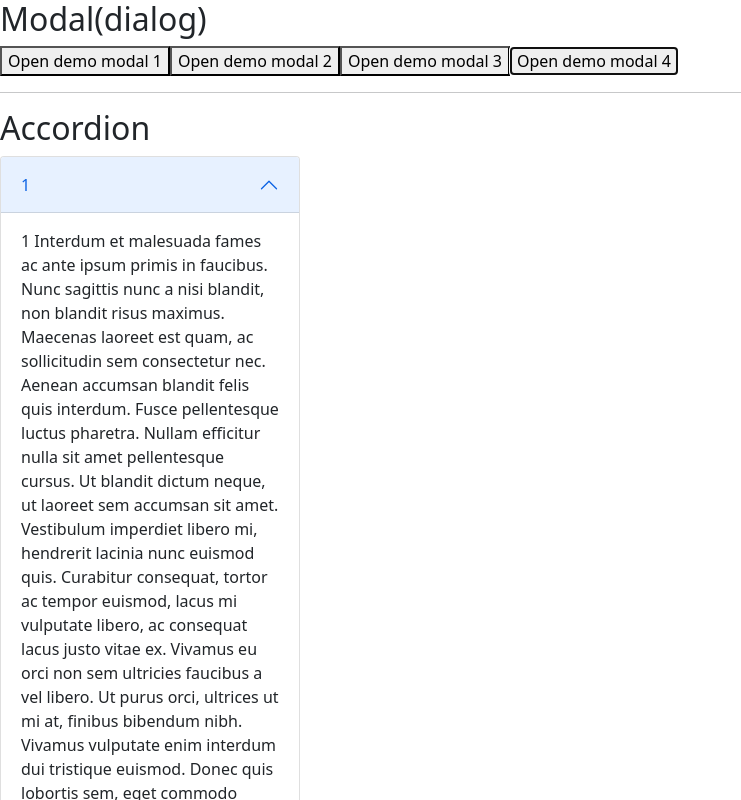
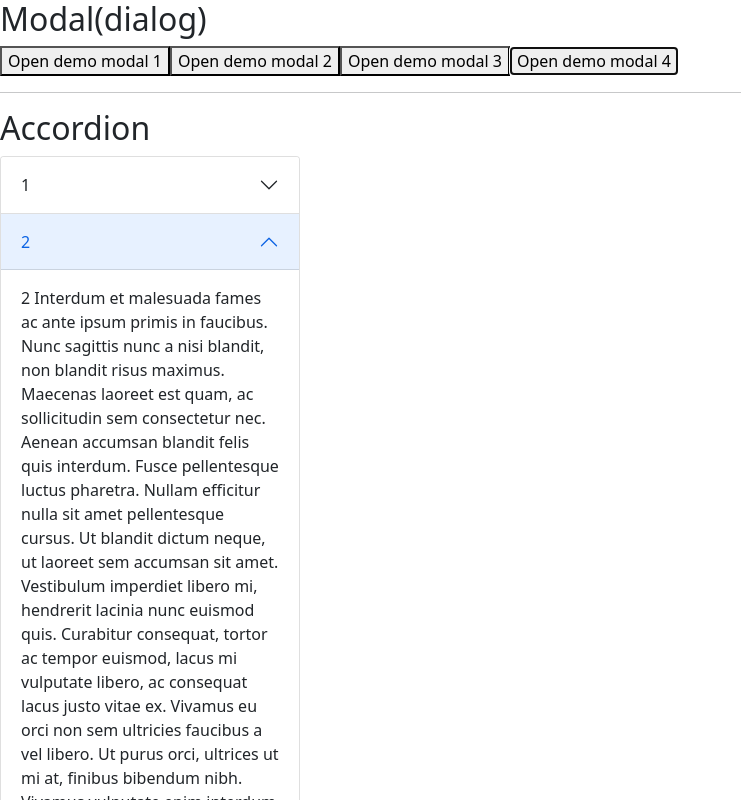
Before and after one commit to r2dev/sml, a React (Create React App) app: page / in a window 1280 px wide. Shown: the top 800 px of the page, without its empty margins (0-741 px from the left). Built offline with nearby package versions, Linux system fonts and the light colour scheme.

Commit message:
remove multiple and toggle, user have to pass into control code

```diff
--- a/src/App.js
+++ b/src/App.js
@@ -1,12 +1,39 @@
-import React from 'react'
+import React, { useState } from 'react'
 import {ModalDemo } from './react/Modal';
 import DateInput from './react/DateInput';
 import "./App.css"
 import {Accordion, AccordionButton, AccordionContent} from './react/Accordion';
 
 function AccordionDemo() {
+  const [expandState, setExpandState] = useState([1])
+  function handleExpand(index) {
+
+    /** demo allow only one accordion to be opened and click again to close*/
+    // if (expandState.includes(index)) {
+    //   setExpandState([])
+    // } else {
+    //   setExpandState([index])
+    // }
+///////////////////////////
+    /** demo allow multiple accordions to be opened and click again to close */
+    if (expandState.includes(index)) {
+      setExpandState(expandState.filter((v) => v != index))
+    } else {
+      setExpandState(expandState.concat(index))
+    }
+////////////////////////////
+
+    /** demo allow only one to be opened and click another one to close */
+    // if (expandState.includes(index)) {
+    // } else {
+    //   setExpandState([index])
+    // }
+
+
+
+  }
   return (
-      <Accordion toggle={true} multiple={true} defaultExpandedIndex={[0, 1]}>
+      <Accordion expandedItems={expandState} onExpand={handleExpand}>
         <div className="accordion" id="accordionExample" style={{width: 300}}>
           <div className="accordion-item">
             <AccordionButton className="accordion-button collapsed" activeClassName="accordion-button" accordionIndex={0}>1</AccordionButton>
--- a/src/react/Accordion.js
+++ b/src/react/Accordion.js
@@ -16,13 +16,8 @@ const FocusFlag_Last = 4;
 
 function Accordion({
     // this value is for initializing only, change value after render will not take effects
-    defaultExpandedIndex = [],
-
-    // allow users to open multiple accordion at the same time
-    multiple=false,
-
-    // allow users to click the opened button to close the accordion
-    toggle=false,
+    expandedItems = [],
+    onExpand = items => {},
     children,
 }) {
     const internalAccordionID = useRef(accordionNextID++);
@@ -32,11 +27,9 @@ function Accordion({
         count: 0,
         // refs will look like this when finished {1: button1ref, 2: button2Ref, 4: button4ref}
         refs: {},
-        // opened will hold the opened accordion index in a array
-        opened: defaultExpandedIndex
     });
 
-
+    // hack way to search the previous button or next button in react.
     function handleFocusKey(currentIndex, focusFlag) {
         const initialIndex = currentIndex
         switch (focusFlag) {
@@ -64,21 +57,11 @@ function Accordion({
     }
 
     function handleExpand(accordionIndex) {
-        if (state.opened.includes(accordionIndex)) {
-            if (toggle) {
-                dispatch({type: 'setExpandState', opened: state.opened.filter(v => v != accordionIndex)})
-            }
-        } else {
-            if (multiple) {
-                dispatch({type: 'setExpandState', opened: state.opened.concat([accordionIndex])})
-            } else {
-                dispatch({type: 'setExpandState', opened: [accordionIndex]})
-            }
-        }
+        onExpand(accordionIndex);
     }
 
     return(
-        <AccordionStateContext.Provider value={[state, internalAccordionID.current]}>
+        <AccordionStateContext.Provider value={[state, expandedItems, internalAccordionID.current]}>
             <AccordionDispatchContext.Provider value={[dispatch, handleFocusKey, handleExpand]}>
                 {children}
             </AccordionDispatchContext.Provider>
@@ -124,7 +107,7 @@ function internalAccordionReducer(state, action) {
 
 function AccordionButton({accordionIndex, className, activeClassName, ...props}) {
     const buttonRef = useRef();
-    const [state, accordionID] = useAccordionState();
+    const [state, expandedItems, accordionID] = useAccordionState();
     const [dispatch, handleFocusKey, handleExpand] = useAccordionDispatch();
     // when mounted, we send the ref to context
     useEffect(() => {
@@ -170,51 +153,25 @@ function AccordionButton({accordionIndex, className, activeClassName, ...props})
             onKeyDown={handleKeyDown}
             id={`accordion-button-${accordionID}-${accordionIndex}`}
             aria-controls={`accordion-content-${accordionID}-${accordionIndex}`}
-            className={state.opened.includes(accordionIndex) && activeClassName && activeClassName.length? activeClassName: className}
+            className={expandedItems.includes(accordionIndex) && activeClassName && activeClassName.length? activeClassName: className}
             {...props}
         />
     )
 }
 
 function AccordionContent({accordionIndex, className, activeClassName, ...props}) {
-    const [state, accordionID] = useAccordionState();
+    const [_state, expandedItems, accordionID] = useAccordionState();
     return (
         <div
             role="region"
             id={`accordion-content-${accordionID}-${accordionIndex}`}
             aria-labelledby={`accordion-button-${accordionID}-${accordionIndex}`}
-            hidden={state.opened.includes(accordionIndex)? undefined: true}
-            className={(state.opened.includes(accordionIndex) && activeClassName && activeClassName.length)? activeClassName: className}
+            hidden={expandedItems.includes(accordionIndex)? undefined: true}
+            className={(expandedItems.includes(accordionIndex) && activeClassName && activeClassName.length)? activeClassName: className}
             {...props}
         />
     )
 }
 
-function AccordionDemo() {
-    return (
-        <Accordion>
-            <AccordionButton accordionIndex={0} style={buttonStyle}>1</AccordionButton>
-            <AccordionContent accordionIndex={0}>1 Interdum et malesuada fames ac ante ipsum primis in faucibus. Nunc sagittis nunc a nisi blandit, non blandit risus maximus. Maecenas laoreet est quam, ac sollicitudin sem consectetur nec. Aenean accumsan blandit felis quis interdum. Fusce pellentesque luctus pharetra. Nullam efficitur nulla sit amet pellentesque cursus. Ut blandit dictum neque, ut laoreet sem accumsan sit amet. Vestibulum imperdiet libero mi, hendrerit lacinia nunc euismod quis. Curabitur consequat, tortor ac tempor euismod, lacus mi vulputate libero, ac consequat lacus justo vitae ex. Vivamus eu orci non sem ultricies faucibus a vel libero. Ut purus orci, ultrices ut mi at, finibus bibendum nibh. Vivamus vulputate enim interdum dui tristique euismod. Donec quis lobortis sem, eget commodo lorem. Nunc sapien dolor, rhoncus et vehicula elementum, convallis sit amet turpis.</AccordionContent>
 
-            <AccordionButton accordionIndex={1} style={buttonStyle}>2</AccordionButton>
-            <AccordionContent accordionIndex={1}>2 Interdum et malesuada fames ac ante ipsum primis in faucibus. Nunc sagittis nunc a nisi blandit, non blandit risus maximus. Maecenas laoreet est quam, ac sollicitudin sem consectetur nec. Aenean accumsan blandit felis quis interdum. Fusce pellentesque luctus pharetra. Nullam efficitur nulla sit amet pellentesque cursus. Ut blandit dictum neque, ut laoreet sem accumsan sit amet. Vestibulum imperdiet libero mi, hendrerit lacinia nunc euismod quis. Curabitur consequat, tortor ac tempor euismod, lacus mi vulputate libero, ac consequat lacus justo vitae ex. Vivamus eu orci non sem ultricies faucibus a vel libero. Ut purus orci, ultrices ut mi at, finibus bibendum nibh. Vivamus vulputate enim interdum dui tristique euismod. Donec quis lobortis sem, eget commodo lorem. Nunc sapien dolor, rhoncus et vehicula elementum, convallis sit amet turpis.</AccordionContent>
-            <div>
-                <AccordionButton accordionIndex={2} style={buttonStyle}>3</AccordionButton>
-                <AccordionButton accordionIndex={3} style={buttonStyle}>4</AccordionButton>
-                <div>
-                    <div>
-                    <AccordionContent accordionIndex={2}>3 Interdum et malesuada fames ac ante ipsum primis in faucibus. Nunc sagittis nunc a nisi blandit, non blandit risus maximus. Maecenas laoreet est quam, ac sollicitudin sem consectetur nec. Aenean accumsan blandit felis quis interdum. Fusce pellentesque luctus pharetra. Nullam efficitur nulla sit amet pellentesque cursus. Ut blandit dictum neque, ut laoreet sem accumsan sit amet. Vestibulum imperdiet libero mi, hendrerit lacinia nunc euismod quis. Curabitur consequat, tortor ac tempor euismod, lacus mi vulputate libero, ac consequat lacus justo vitae ex. Vivamus eu orci non sem ultricies faucibus a vel libero. Ut purus orci, ultrices ut mi at, finibus bibendum nibh. Vivamus vulputate enim interdum dui tristique euismod. Donec quis lobortis sem, eget commodo lorem. Nunc sapien dolor, rhoncus et vehicula elementum, convallis sit amet turpis.</AccordionContent>
-                    </div>
-                </div>
-                <AccordionContent accordionIndex={3}>4 Interdum et malesuada fames ac ante ipsum primis in faucibus. Nunc sagittis nunc a nisi blandit, non blandit risus maximus. Maecenas laoreet est quam, ac sollicitudin sem consectetur nec. Aenean accumsan blandit felis quis interdum. Fusce pellentesque luctus pharetra. Nullam efficitur nulla sit amet pellentesque cursus. Ut blandit dictum neque, ut laoreet sem accumsan sit amet. Vestibulum imperdiet libero mi, hendrerit lacinia nunc euismod quis. Curabitur consequat, tortor ac tempor euismod, lacus mi vulputate libero, ac consequat lacus justo vitae ex. Vivamus eu orci non sem ultricies faucibus a vel libero. Ut purus orci, ultrices ut mi at, finibus bibendum nibh. Vivamus vulputate enim interdum dui tristique euismod. Donec quis lobortis sem, eget commodo lorem. Nunc sapien dolor, rhoncus et vehicula elementum, convallis sit amet turpis.</AccordionContent>
-            </div>
-        </Accordion>
-    )
-}
-
-const buttonStyle = {
-    border: 0,
-    borderStyle: 'none',
-}
-
-export {Accordion, AccordionButton, AccordionContent, AccordionDemo};
+export { Accordion, AccordionButton, AccordionContent };
```
